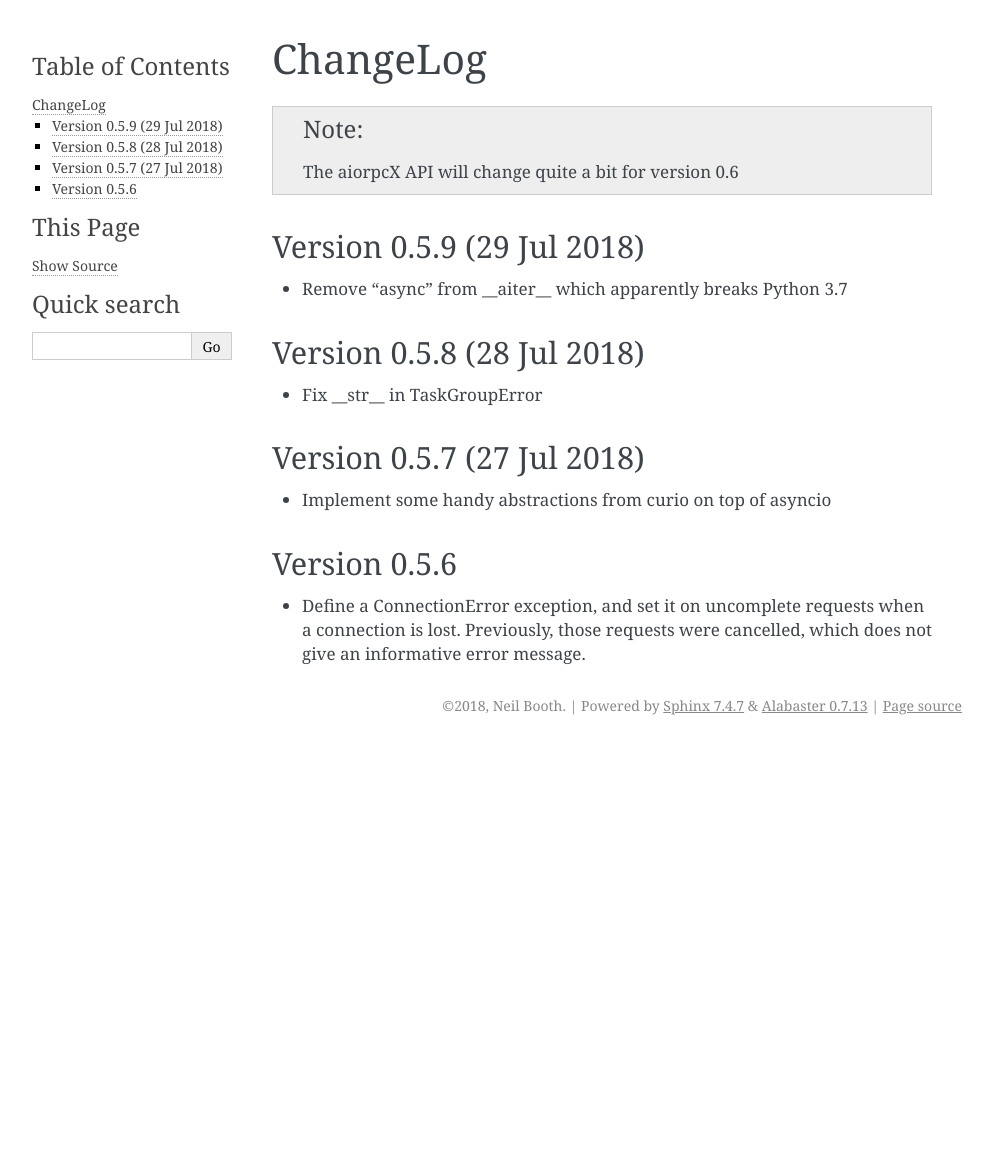
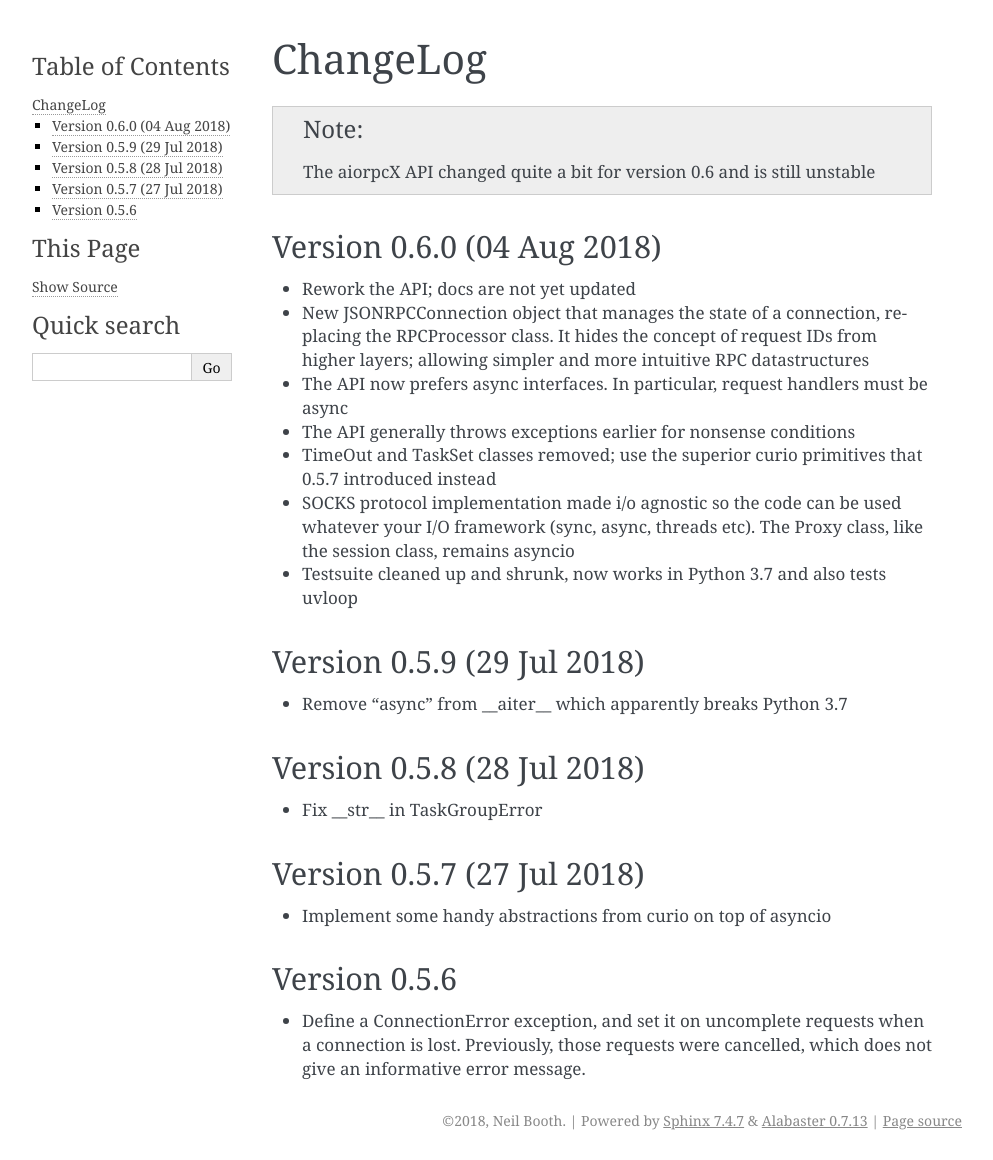
Before and after one commit to kyuupichan/aiorpcX, a Sphinx documentation site: the page built from docs/changelog.rst, in a window 1280 px wide. Shown: the whole page, without its empty margins (148-1141 px from the left). Built offline with Sphinx 7.4.7, drawn with Linux system fonts in a browser that asks for light colours; before the commit the page ends 900 px from its top, so only the background shows below that.

Commit message:
Prepare aiorpcX 0.6

```diff
--- a/aiorpcx/__init__.py
+++ b/aiorpcx/__init__.py
@@ -5,7 +5,7 @@ from .socks import *
 from .session import *
 from .util import *
 
-_version = (0, 5, 9)
+_version = (0, 6, 0)
 _version_str = '.'.join(str(part) for part in _version)
 
 __all__ = (curio.__all__ +
--- a/docs/changelog.rst
+++ b/docs/changelog.rst
@@ -1,7 +1,27 @@
 ChangeLog
 =========
 
-.. note:: The aiorpcX API will change quite a bit for version 0.6
+.. note:: The aiorpcX API changed quite a bit for version 0.6 and
+          is still unstable
+
+Version 0.6.0 (04 Aug 2018)
+---------------------------
+
+* Rework the API; docs are not yet updated
+* New JSONRPCConnection object that manages the state of a connection,
+  replacing the RPCProcessor class.  It hides the concept of request
+  IDs from higher layers; allowing simpler and more intuitive RPC
+  datastructures
+* The API now prefers async interfaces.  In particular, request handlers
+  must be async
+* The API generally throws exceptions earlier for nonsense conditions
+* TimeOut and TaskSet classes removed; use the superior curio
+  primitives that 0.5.7 introduced instead
+* SOCKS protocol implementation made i/o agnostic so the code can be
+  used whatever your I/O framework (sync, async, threads etc).  The
+  Proxy class, like the session class, remains asyncio
+* Testsuite cleaned up and shrunk, now works in Python 3.7 and also
+  tests uvloop
 
 Version 0.5.9 (29 Jul 2018)
 ---------------------------
```
